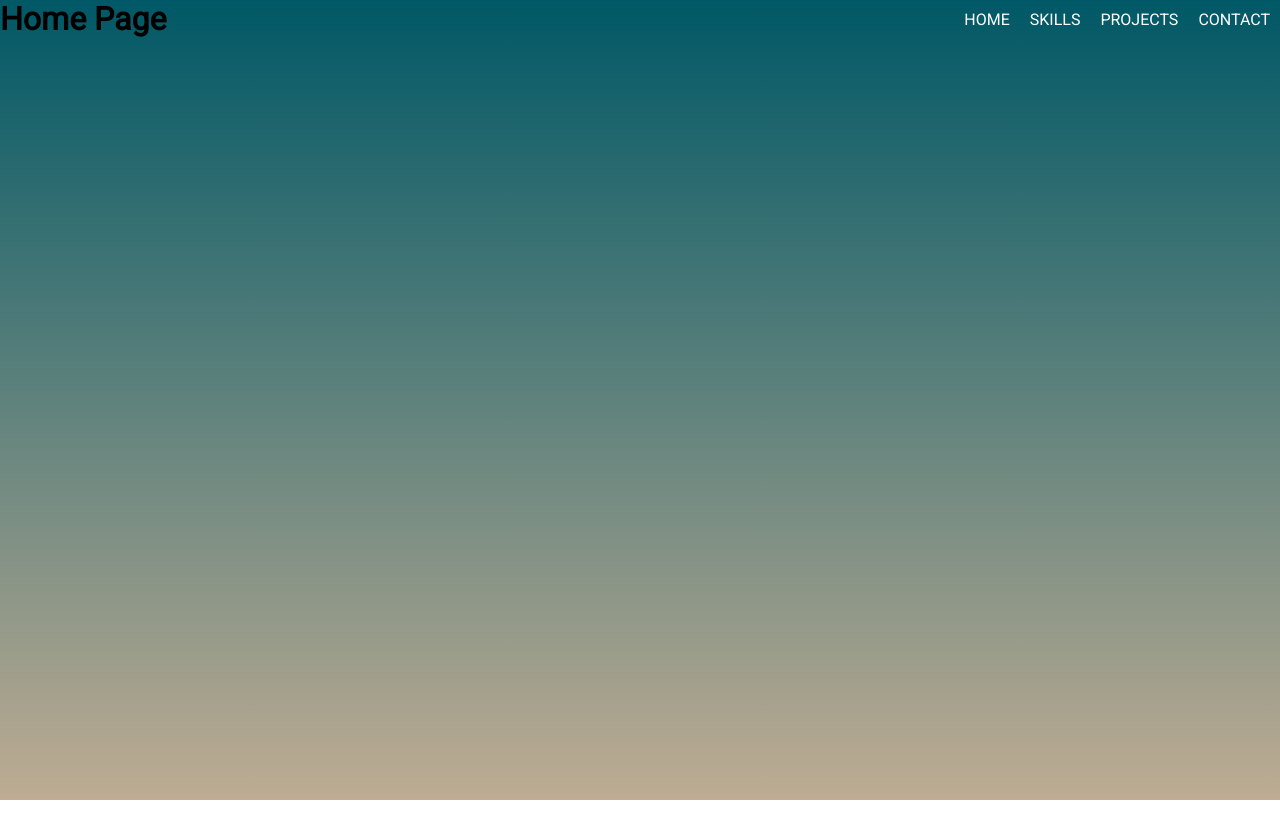
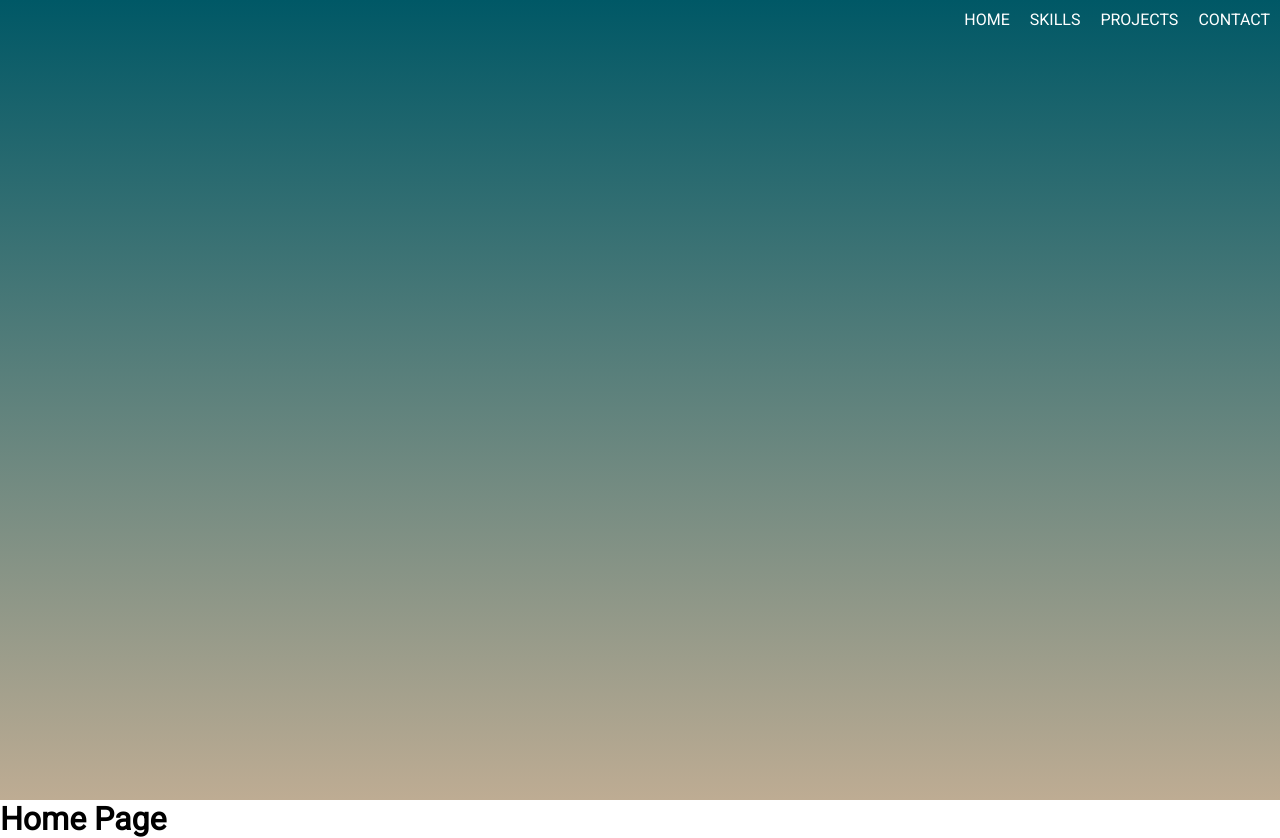
Before and after one commit to krownlesskev/gh-pages-portfolio, a React (Create React App) app: page / in a window 1280 px wide. Before the commit the page ends 800 px from the top, so only its background shows below. Built offline with nearby package versions, Linux system fonts and the light colour scheme.

Commit message:
added background gradient component

```diff
--- a/src/App.js
+++ b/src/App.js
@@ -1,5 +1,6 @@
 import { BrowserRouter as Router, Routes, Route } from 'react-router-dom';
 import Navbar from './components/navbar/navbar.component';
+import Background from './components/background/background.component';
 import HomePage from './pages/home/home.page';
 
 import './app.styles.scss';
@@ -10,6 +11,7 @@ function App() {
   return (
     <Router>
       <Navbar />
+      <Background />
       <Routes>
         <Route path='/' element={<HomePage />} />
       </Routes>
--- a/src/index.js
+++ b/src/index.js
@@ -1,12 +1,10 @@
 import React from 'react';
 import ReactDOM from 'react-dom/client';
 import App from './App';
-import Background from './components/background/background.component';
 
 const root = ReactDOM.createRoot(document.getElementById('root'));
 root.render(
   <React.StrictMode>
     <App />
-    <Background />
   </React.StrictMode>
 );
```
